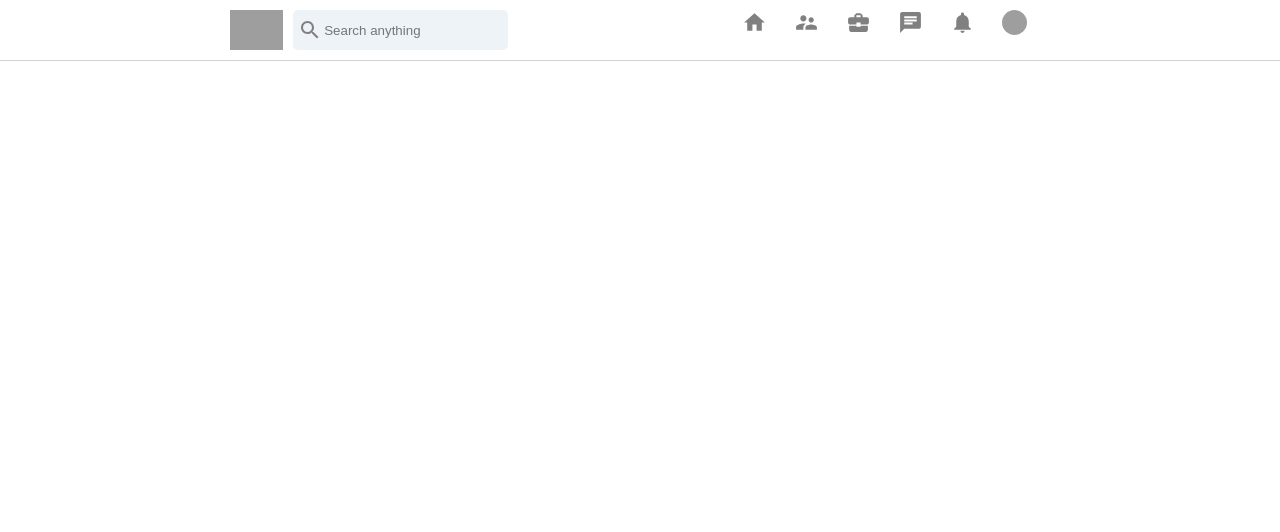
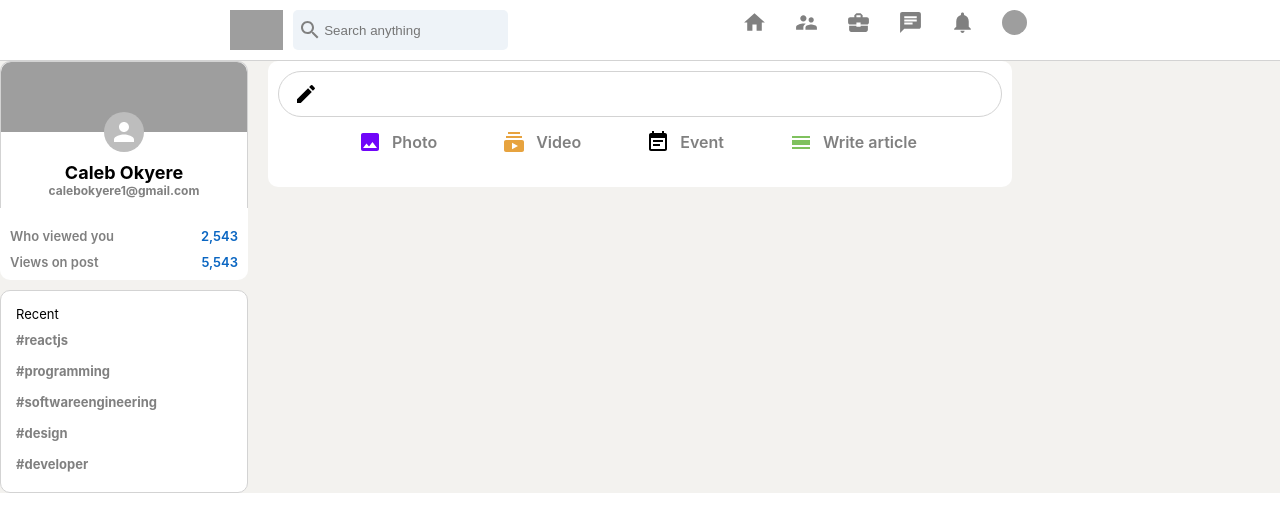
Before and after one commit to devCabey/linkedin-clone, a React (Create React App) app: page / in a window 1280 px wide. Shown: the top 532 px of the page. Built offline with nearby package versions, Linux system fonts and the light colour scheme; grey boxes are pictures that could not be loaded.

Commit message:
initial commit

```diff
--- a/src/App.js
+++ b/src/App.js
@@ -1,17 +1,8 @@
-import Header from "./components/header/Header";
+import React from "react";
+import Home from "./pages/homepage/Home";
 
 function App() {
-  return (
-    <div className="app">
-      {/* Header */}
-      <Header />
-
-      {/* App Body */}
-      {/* Sidebar */}
-      {/* feed */}
-      {/* widget */}
-    </div>
-  );
+  return <Home />;
 }
 
 export default App;
```
Also changed, not shown: src/App.css (added).
